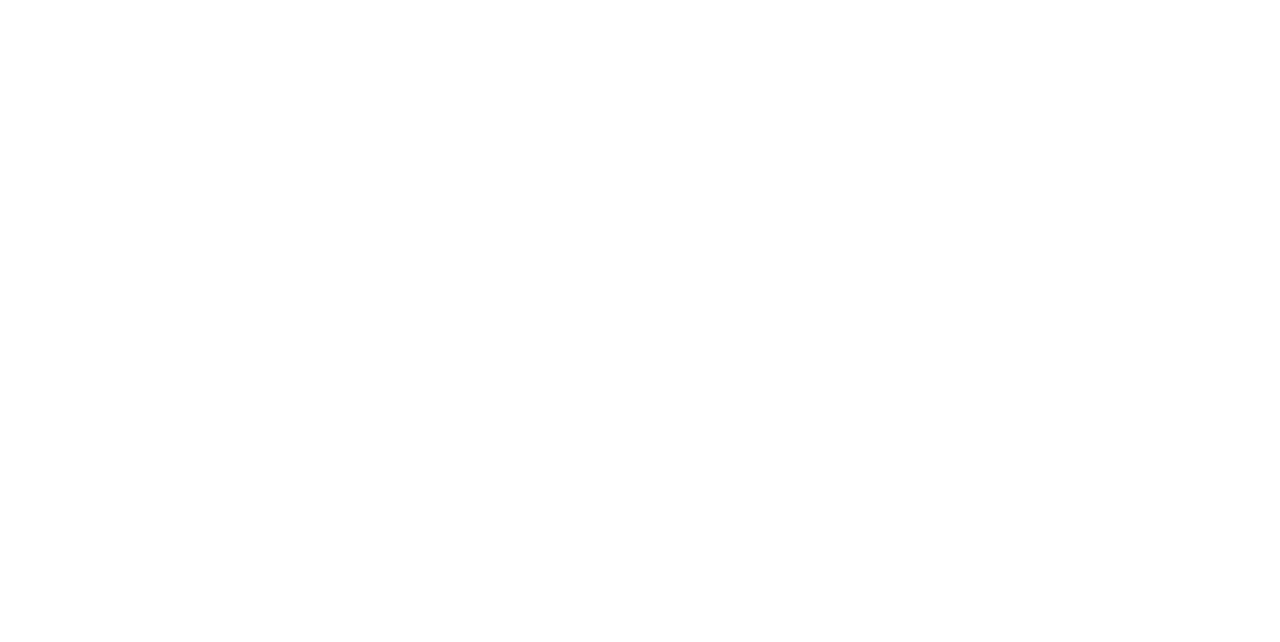
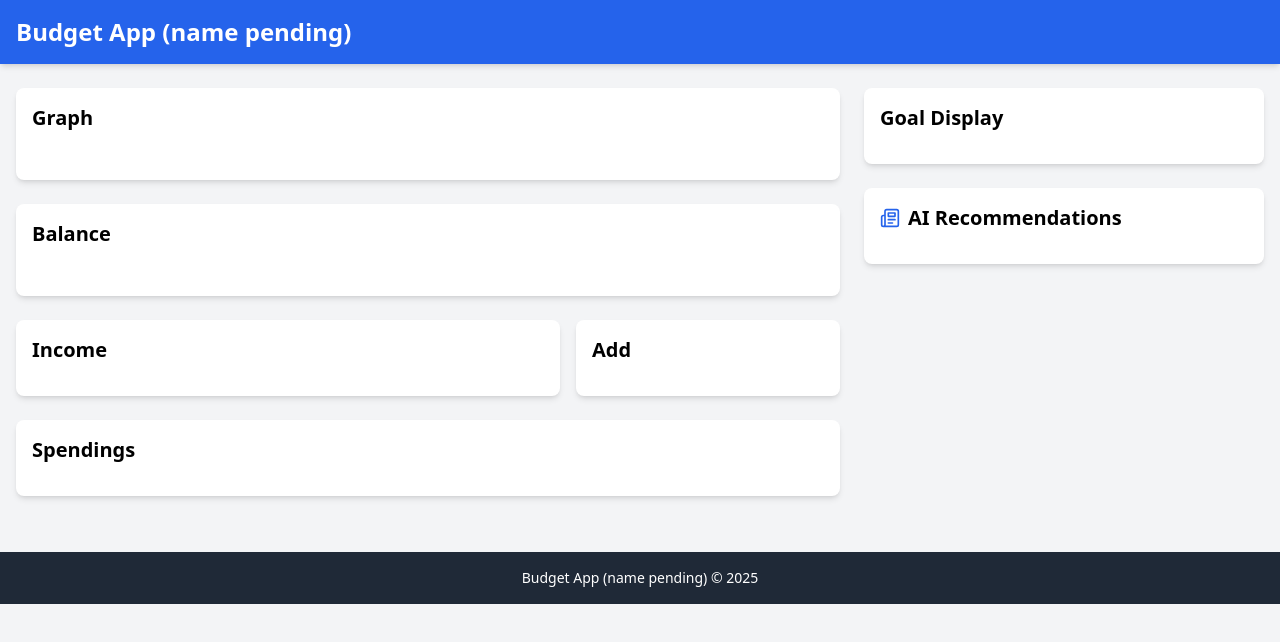
Before and after one commit to Vchen7629/Budget.me, a React (Vite) app: page / in a window 1280 px wide. Shown: the top 642 px of the page. Built offline with nearby package versions, Linux system fonts and the light colour scheme.

Commit message:
better skeleton

```diff
--- a/src/App.tsx
+++ b/src/App.tsx
@@ -1,6 +1,5 @@
 import { Route, Routes } from "react-router";
-import BudgetPage from "./pages/budgetpage.js"
-import HomePage from "./pages/homepage.js";
+import Homepage from "./pages/homepage.js"
 import LoginPage from "./pages/loginpage.js";
 
 
@@ -8,8 +7,7 @@ function App() {
 
   return (
     <Routes>
-      <Route path="/budget" element={<BudgetPage/>} />
-      <Route path="/" element={<HomePage/>}/>
+      <Route path="/" element={<Homepage/>} />
       <Route path="/login" element={<LoginPage/>}/>
     </Routes>
   );
--- a/src/components/GameControls.tsx
+++ b/src/components/BalanceCard.tsx
@@ -1,13 +1,13 @@
 import React from 'react';
 import { RotateCcw, Calendar } from 'lucide-react';
 
-const GameControls: React.FC = () => {
+const BalanceCard: React.FC = () => {
 
   return (
     <div className="bg-white rounded-lg shadow-md p-4">
       <div className="flex items-center justify-between mb-4">
         <div className="flex items-center">
-          <Calendar size={20} className="mr-2 text-blue-600" />
+          <h2 className="text-xl font-bold mb-4">Balance</h2>
         </div>
 
         <div className="flex space-x-2">
@@ -18,4 +18,4 @@ const GameControls: React.FC = () => {
   );
 };
 
-export default GameControls;
+export default BalanceCard;
--- a/src/components/PortfolioSummary.tsx
+++ b/src/components/GoalDisplay.tsx
@@ -1,13 +1,15 @@
 import React from 'react';
 import { Wallet, TrendingUp, TrendingDown, BarChart3 } from 'lucide-react';
 
-const PortfolioSummary: React.FC = () => {
+const GoalDisplay: React.FC = () => {
 
   return (
     <div className="bg-white rounded-lg shadow-md p-4">
-      <h2 className="text-xl font-bold mb-4">Portfolio Summary</h2>
+      <h2 className="text-xl font-bold mb-4">Goal Display</h2>
 
-      <div className="grid grid-cols-1 md:grid-cols-3 gap-4 mb-6">
+      {/* have savings goal amount and savings goal progress here */}
+
+      {/* <div className="grid grid-cols-1 md:grid-cols-3 gap-4 mb-6">
         <div className="bg-blue-50 p-4 rounded-lg flex flex-col items-center justify-between">
           <div className="flex items-center text-blue-700 mb-1">
             <Wallet size={20} className="mr-2" />
@@ -21,9 +23,9 @@ const PortfolioSummary: React.FC = () => {
             <span className="text-sm font-medium">Net&nbsp;Worth</span>
           </div>
         </div>
-      </div>
+      </div> */}
     </div>
   );
 };
 
-export default PortfolioSummary;
+export default GoalDisplay;
--- /dev/null
+++ b/src/components/GraphCard.tsx
@@ -0,0 +1,20 @@
+import React from 'react';
+
+const GraphCard: React.FC = () => {
+
+  return (
+    <div className="bg-white rounded-lg shadow-md p-4">
+      <div className="flex items-center justify-between mb-4">
+        <div className="flex items-center">
+          <h2 className="text-xl font-bold mb-4">Graph</h2>
+        </div>
+
+        <div className="flex space-x-2">
+
+        </div>
+      </div>
+    </div>
+  );
+};
+
+export default GraphCard;
--- a/src/components/StockList.tsx
+++ b/src/components/IncomeCard.tsx
@@ -1,26 +1,25 @@
 import React, { useState } from 'react';
 import { TrendingUp, TrendingDown, DollarSign } from 'lucide-react';
 
-const StockList: React.FC = () => {
-
+const IncomeCard: React.FC = () => {
 
   return (
     <div className="grid grid-cols-1 md:grid-cols-3 gap-4">
-      {/* Stock List */}
+      {/* Income List */}
       <div className="md:col-span-2 bg-white rounded-lg shadow-md p-4">
-        <h2 className="text-xl font-bold mb-4">Market</h2>
+        <h2 className="text-xl font-bold mb-4">Income</h2>
         <div className="overflow-auto max-h-[500px]">
 
         </div>
       </div>
 
-      {/* Trade Panel */}
+      {/* Add Income Panel */}
       <div className="bg-white rounded-lg shadow-md p-4">
-        <h2 className="text-xl font-bold mb-4">Trade</h2>
+        <h2 className="text-xl font-bold mb-4">Add</h2>
 
       </div>
     </div>
   );
 };
 
-export default StockList;
+export default IncomeCard;
--- a/src/components/MarketOverview.tsx
+++ /dev/null
@@ -1,32 +0,0 @@
-import React from 'react';
-import { TrendingUp, TrendingDown, BarChart2 } from 'lucide-react';
-
-const MarketOverview: React.FC = () => {
-
-
-  return (
-    <div className="bg-white rounded-lg shadow-md p-4">
-      <h2 className="text-xl font-bold mb-4">Market Overview</h2>
-
-      <div className="grid grid-cols-1 md:grid-cols-2 gap-4">
-        <div>
-          <h3 className="text-lg font-semibold mb-2 text-green-600 flex items-center">
-            <TrendingUp size={18} className="mr-1" />
-            Top Gainers
-          </h3>
-
-        </div>
-
-        <div>
-          <h3 className="text-lg font-semibold mb-2 text-red-600 flex items-center">
-            <TrendingDown size={18} className="mr-1" />
-            Top Losers
-          </h3>
-
-        </div>
-      </div>
-    </div>
-  );
-};
-
-export default MarketOverview;
--- a/src/components/NewsPanel.tsx
+++ b/src/components/Recommendations.tsx
@@ -1,16 +1,16 @@
 import React from 'react';
 import { Newspaper, TrendingUp, TrendingDown } from 'lucide-react';
 
-const NewsPanel: React.FC = () => {
+const Recommendations: React.FC = () => {
 
   return (
     <div className="bg-white rounded-lg shadow-md p-4">
       <div className="flex items-center mb-4">
         <Newspaper size={20} className="mr-2 text-blue-600" />
-        <h2 className="text-xl font-bold">Market News</h2>
+        <h2 className="text-xl font-bold">AI Recommendations</h2>
       </div>
     </div>
   );
 };
 
-export default NewsPanel;
+export default Recommendations;
--- /dev/null
+++ b/src/components/SpendingsCard.tsx
@@ -0,0 +1,18 @@
+import React from 'react';
+import { TrendingUp, TrendingDown, BarChart2 } from 'lucide-react';
+
+const SpendingsCard: React.FC = () => {
+
+
+  return (
+    <div className="bg-white rounded-lg shadow-md p-4">
+      <h2 className="text-xl font-bold mb-4">Spendings</h2>
+
+      <div className="grid grid-cols-1 md:grid-cols-2 gap-4">
+        {/* two elements can go here */}
+      </div>
+    </div>
+  );
+};
+
+export default SpendingsCard;
--- a/src/pages/budgetpage.tsx
+++ /dev/null
@@ -1,95 +0,0 @@
-import { useState, useRef, useEffect } from 'react';
-import StockList from '../components/StockList';
-import PortfolioSummary from '../components/PortfolioSummary';
-import NewsPanel from '../components/NewsPanel';
-import GameControls from '../components/GameControls';
-import MarketOverview from '../components/MarketOverview';
-import { Volume, Volume1Icon, Volume2Icon, VolumeXIcon } from 'lucide-react';
-
-const BudgetPage = () => {
-    const [isGameStarted, _] = useState(false);
-    const [volume, setVolume] = useState(1);
-    const audioRef = useRef<HTMLAudioElement | null>(null);
-
-    // Automatically start the music when the game starts
-    useEffect(() => {
-        if (isGameStarted && audioRef.current) {
-        audioRef.current.play(); // Start playing music
-        }
-    }, [isGameStarted]);
-
-    // Pause music when game is not started
-    useEffect(() => {
-        if (!isGameStarted && audioRef.current) {
-        audioRef.current.pause(); // Pause music
-        }
-    }, [isGameStarted]);
-
-    // Update volume when the user adjusts the slider
-    useEffect(() => {
-        if (audioRef.current) {
-        audioRef.current.volume = volume; // Set volume
-        }
-    }, [volume]);
-
-    return (
-      <div className="min-h-screen bg-gray-100">
-        <header className="bg-blue-600 text-white shadow-md">
-          <div className="container mx-auto px-4 py-4">
-            <h1 className="text-2xl font-bold">Market Mayhem</h1>
-          </div>
-        </header>
-
-        <main className="container mx-auto px-4 py-6">
-          <div className="grid grid-cols-1 lg:grid-cols-3 gap-6">
-            <div className="lg:col-span-2 space-y-6">
-              <GameControls />
-              <StockList />
-              <MarketOverview />
-            </div>
-
-            <div className="space-y-6">
-              <PortfolioSummary />
-              <NewsPanel />
-            </div>
-          </div>
-        </main>
-
-        <footer className="bg-gray-800 text-white py-4 mt-8">
-          <div className="container mx-auto px-4 text-center text-sm">
-            Market Mayhem &copy; 2025
-          </div>
-        </footer>
-
-        {/* Background Music */}
-        <audio
-          ref={audioRef}
-          loop
-          src="/bg_music.mp3"
-          preload="auto"
-        />
-
-        {/* Volume Control */}
-        <div className="fixed flex bottom-4 right-4 bg-gray-800 text-white p-4 rounded-lg shadow-md">
-          <>
-            {volume == 0.00 && <VolumeXIcon size={20} className="mr-2"/>}
-            {volume > 0.00 && volume <= 0.33 && <Volume size={20} className="mr-2"/>}
-            {volume > 0.33 && volume <= 0.66 && <Volume1Icon size={20} className="mr-2"/>}
-            {volume > 0.66 && volume <= 1 && <Volume2Icon size={20} className="mr-2"/>}
-          </>
-          <input
-            id="volume-slider"
-            type="range"
-            min="0"
-            max="1"
-            step="0.01"
-            value={volume}
-            onChange={(e) => setVolume(parseFloat(e.target.value))}
-            className="ml-2"
-          />
-        </div>
-      </div>
-    )
-}
-
-export default BudgetPage
--- a/src/pages/homepage.tsx
+++ b/src/pages/homepage.tsx
@@ -1,10 +1,45 @@
+import { useState, useRef, useEffect } from 'react';
+import IncomeCard from '../components/IncomeCard';
+import GoalDisplay from '../components/GoalDisplay';
+import Recommendations from '../components/Recommendations';
+import BalanceCard from '../components/BalanceCard';
+import GraphCard from '../components/GraphCard';
+import SpendingsCard from '../components/SpendingsCard';
 
-const HomePage = () => {
+const Homepage = () => {
     return (
-        <main className="">
+      <div className="min-h-screen bg-gray-100">
+        <header className="bg-blue-600 text-white shadow-md">
+          <div className="container mx-auto px-4 py-4">
+            <h1 className="text-2xl font-bold">Budget App (name pending)</h1>
+          </div>
+        </header>
 
+        <main className="container mx-auto px-4 py-6">
+          {/* left side menu on pc */}
+          <div className="grid grid-cols-1 lg:grid-cols-3 gap-6">
+            <div className="lg:col-span-2 space-y-6">
+              <GraphCard />
+              <BalanceCard />
+              <IncomeCard />
+              <SpendingsCard />
+            </div>
+
+          {/* right side menu on pc */}
+            <div className="space-y-6">
+              <GoalDisplay />
+              <Recommendations />
+            </div>
+          </div>
         </main>
+
+        <footer className="bg-gray-800 text-white py-4 mt-8">
+          <div className="container mx-auto px-4 text-center text-sm">
+            Budget App (name pending) &copy; 2025
+          </div>
+        </footer>
+      </div>
     )
 }
 
-export default HomePage
+export default Homepage
```
